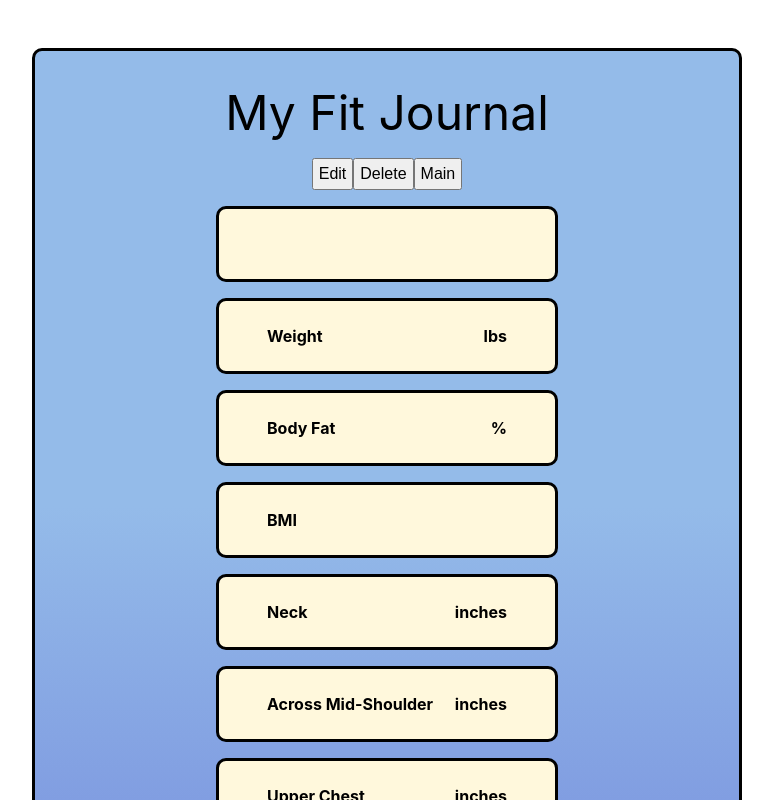
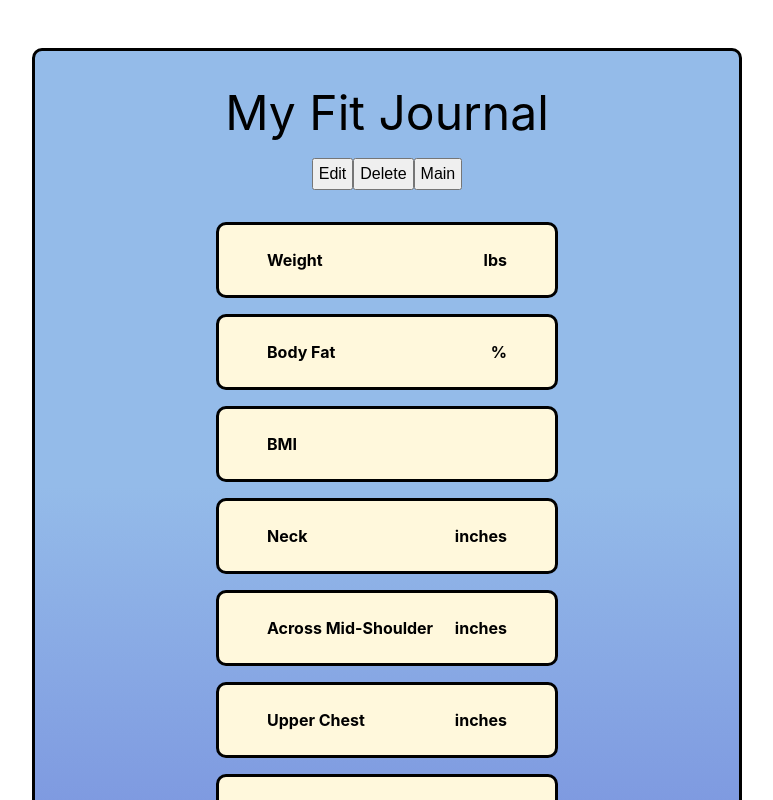
Before and after one commit to SilverPrius/Fitness-Tracker-Frontend, a React (Create React App) app: page /1 in a window 1280 px wide. Shown: the top 800 px of the page, without its empty margins (253-1026 px from the left). Built offline with nearby package versions, Linux system fonts and the light colour scheme; no server answers.

Commit message:
Updated .date-result a separate class

```diff
--- a/src/components/Measurement.js
+++ b/src/components/Measurement.js
@@ -24,7 +24,7 @@ export default function Measurement() {
                 <button onClick={() => { nav('/') }}>Main</button>
             </div>
             <div className="results">
-                <h1 className="result">{measurement.date}</h1>
+                <h1 className="date-result">{measurement.date}</h1>
                 <h4 className="result">Weight <h4>{measurement.weight} lbs</h4></h4>
                 <h4 className="result">Body Fat <h4>{measurement.bodyFat} %</h4></h4>
                 <h4 className="result">BMI <h4>{measurement.bmi}</h4></h4>
```
